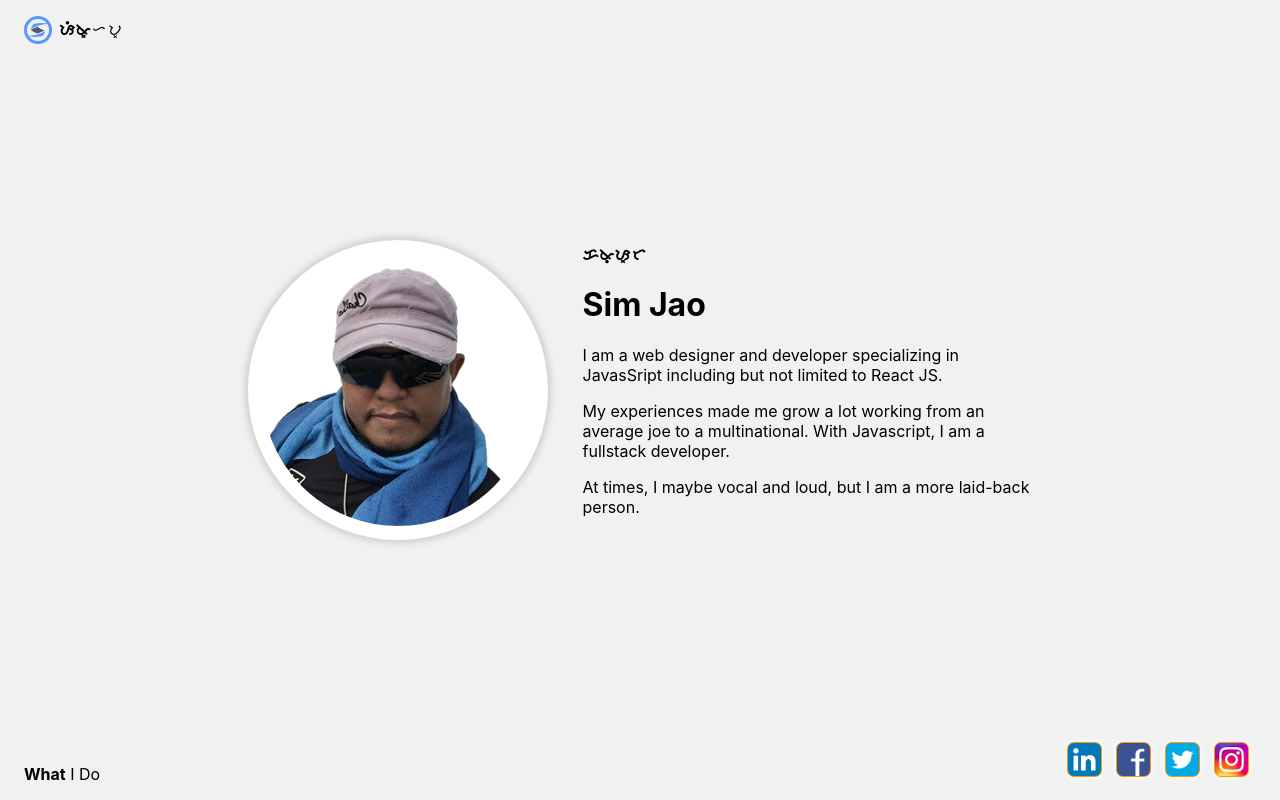
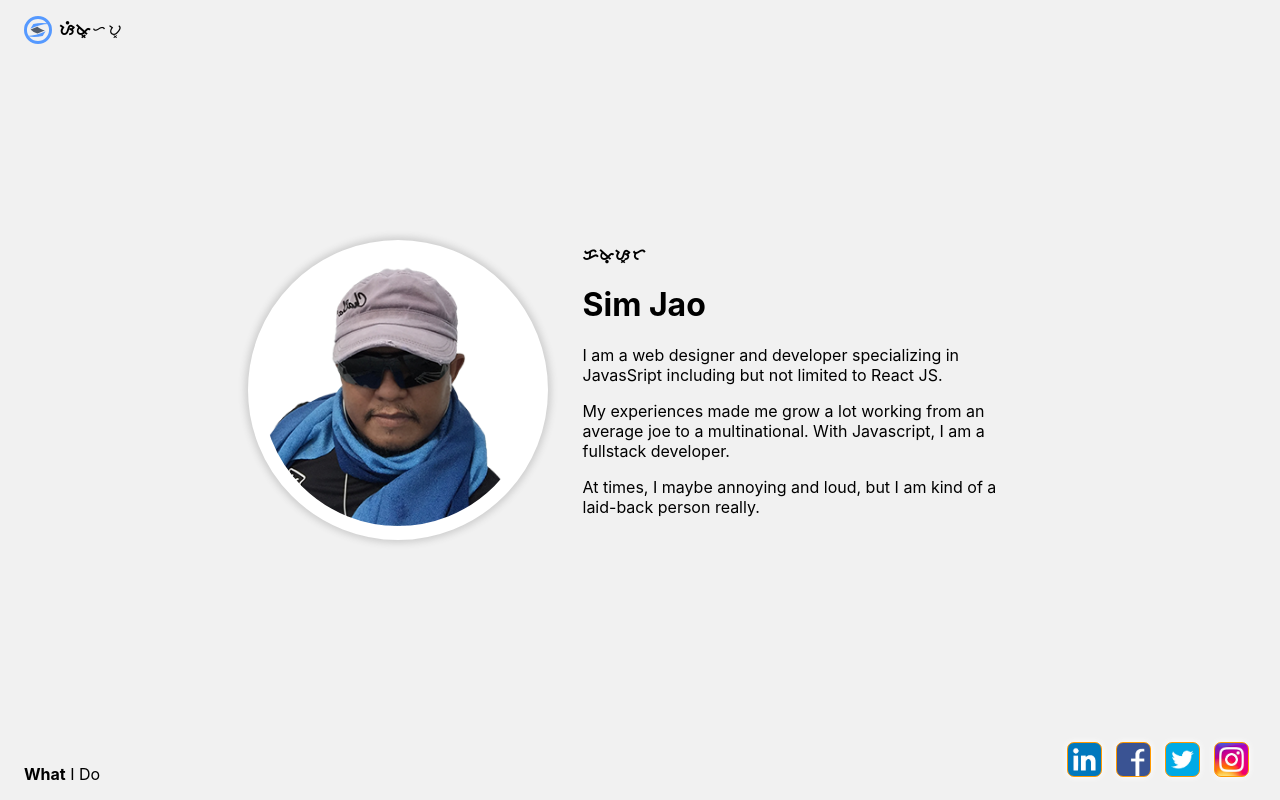
Before and after one commit to jaosimt/portfolio, a React (Create React App) app: page / in a window 1280 px wide. Built offline with nearby package versions, Linux system fonts and the light colour scheme.

Commit message:
* update laid-back description

```diff
--- a/src/App.js
+++ b/src/App.js
@@ -26,7 +26,7 @@ function App() {
 						am a fullstack developer.
 					</p>
 					<p>
-						At times, I maybe vocal and loud, but I am a more laid-back person.
+						At times, I maybe annoying and loud, but I am kind of a laid-back person really.
 					</p>
 				</div>
 			</div>
```
